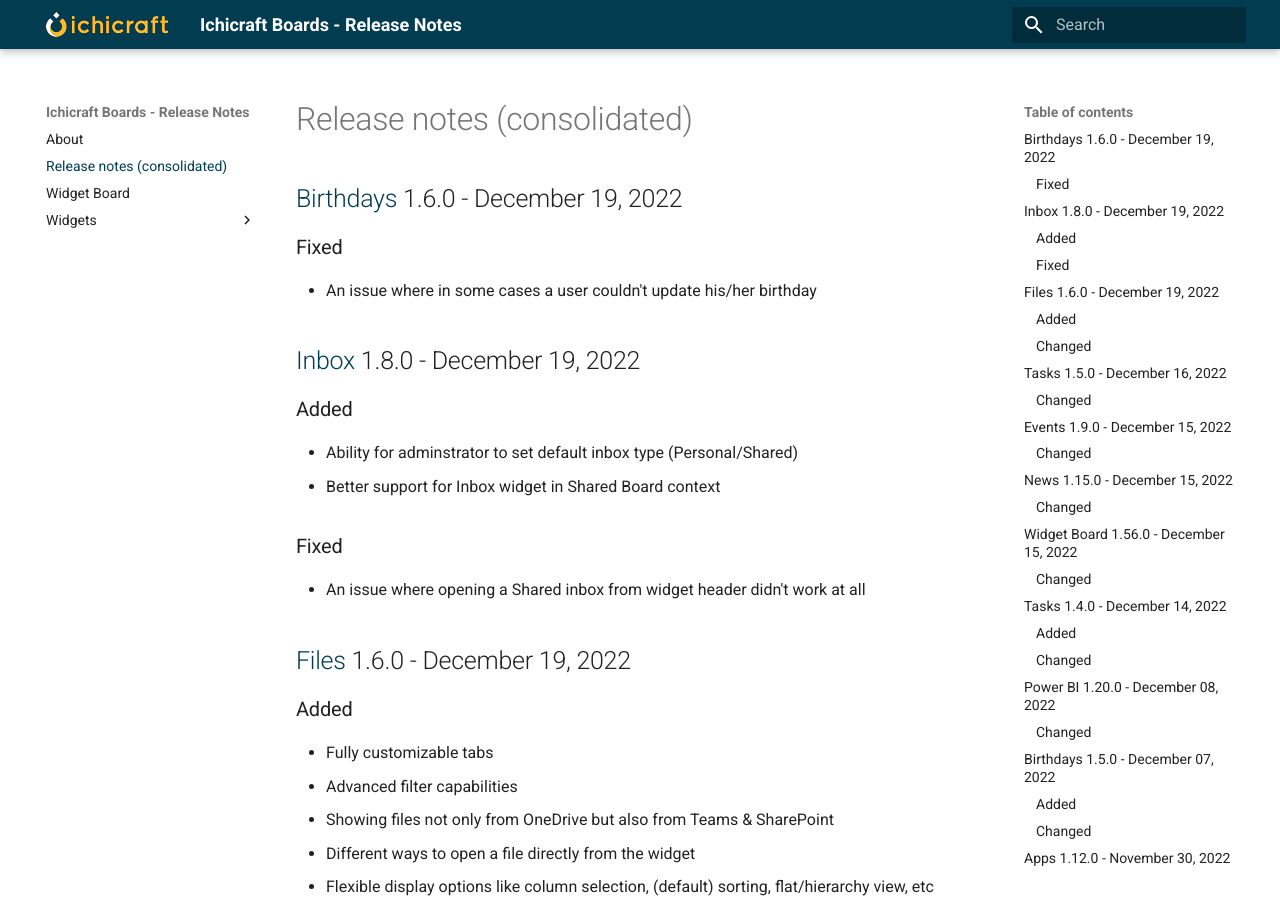
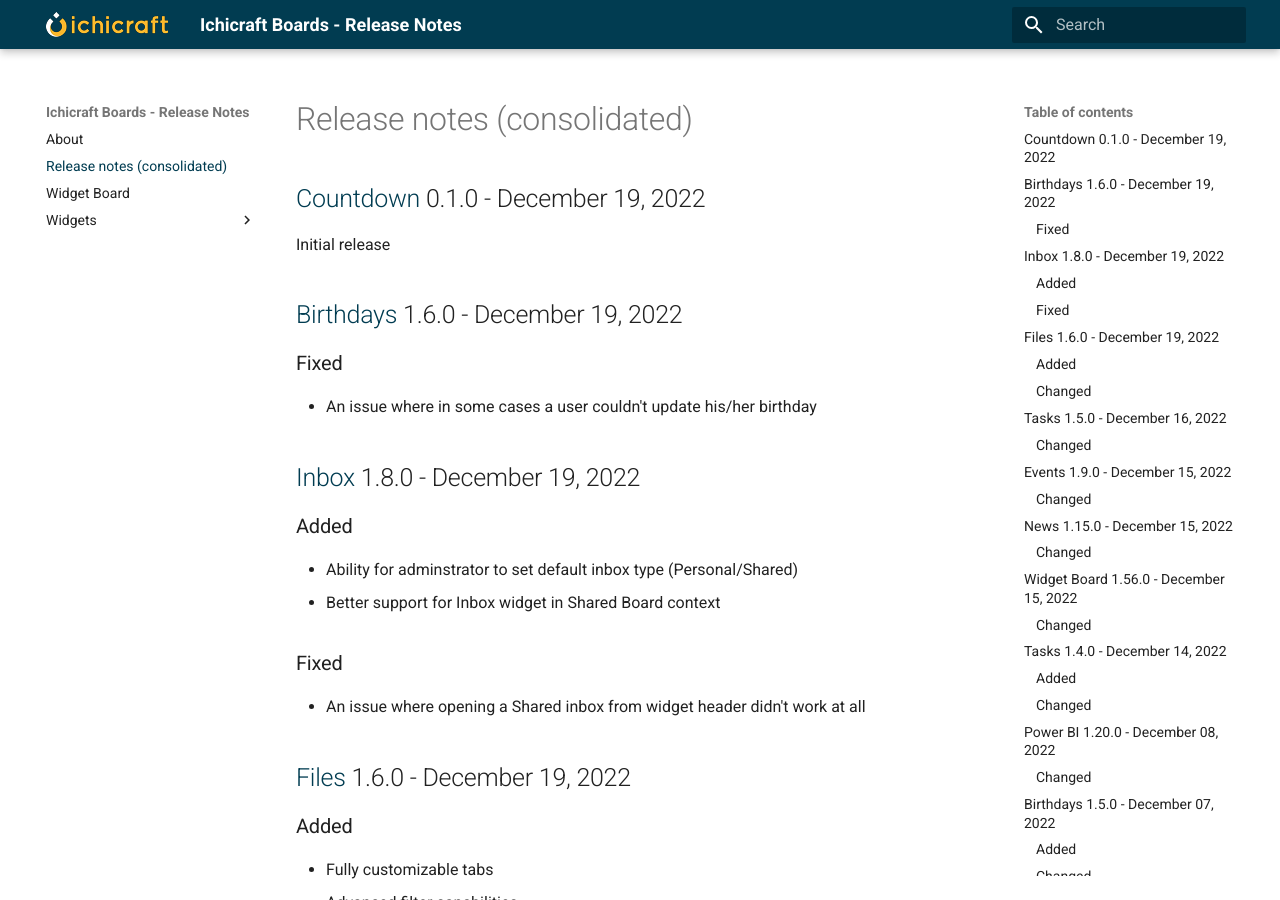
Before and after one commit to ichicraft/widgets-docs, an MkDocs documentation site: the page built from docs/Release-notes-(consolidated).md, in a window 1280 px wide and 900 px high. Built offline with MkDocs 1.6.1 and Material for MkDocs 9.7.7, drawn with Linux system fonts in a browser that asks for light colours.

Commit message:
Release notes updated by BuildService

```diff
--- a/docs/Release-notes-(consolidated).md
+++ b/docs/Release-notes-(consolidated).md
@@ -1,3 +1,7 @@
+## [Countdown](./Widgets/Countdown.md) 0.1.0 - December 19, 2022
+
+Initial release
+
 ## [Birthdays](./Widgets/Birthdays.md) 1.6.0 - December 19, 2022
 
 ### Fixed
--- /dev/null
+++ b/docs/Widgets/Countdown.md
@@ -0,0 +1,3 @@
+## 0.1.0 - December 19, 2022
+
+Initial release
```
